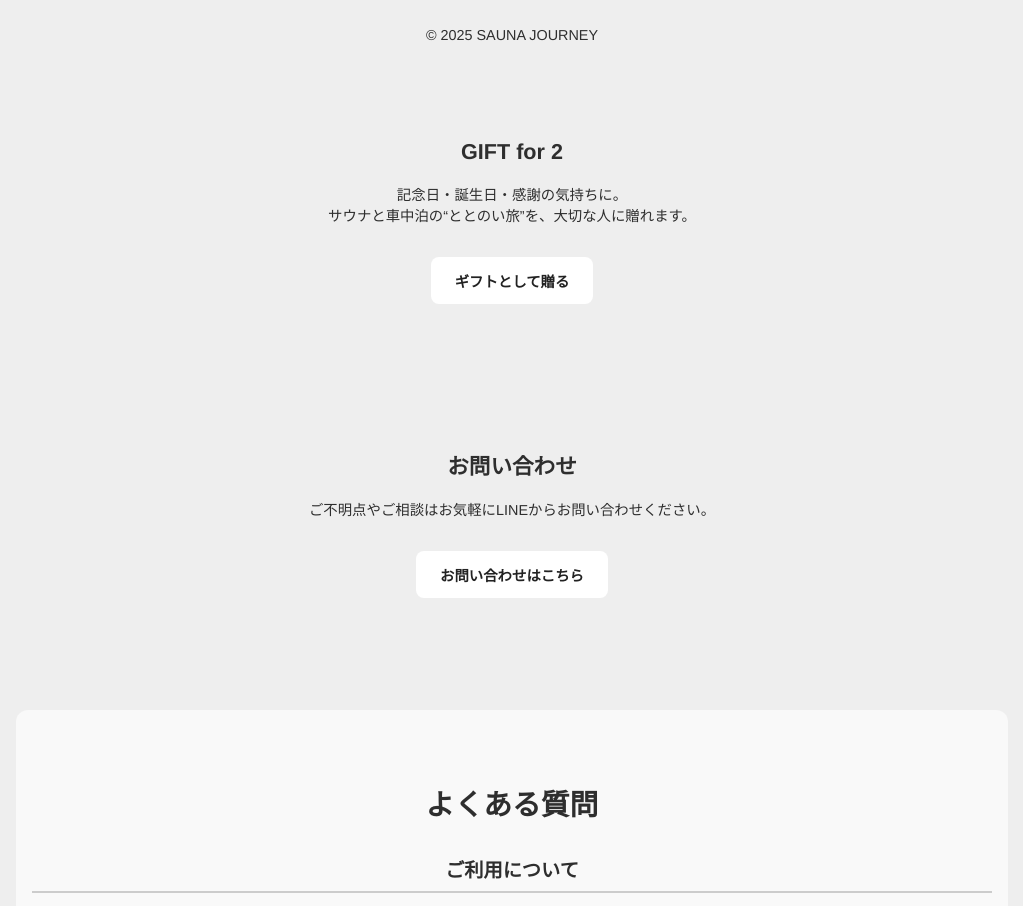
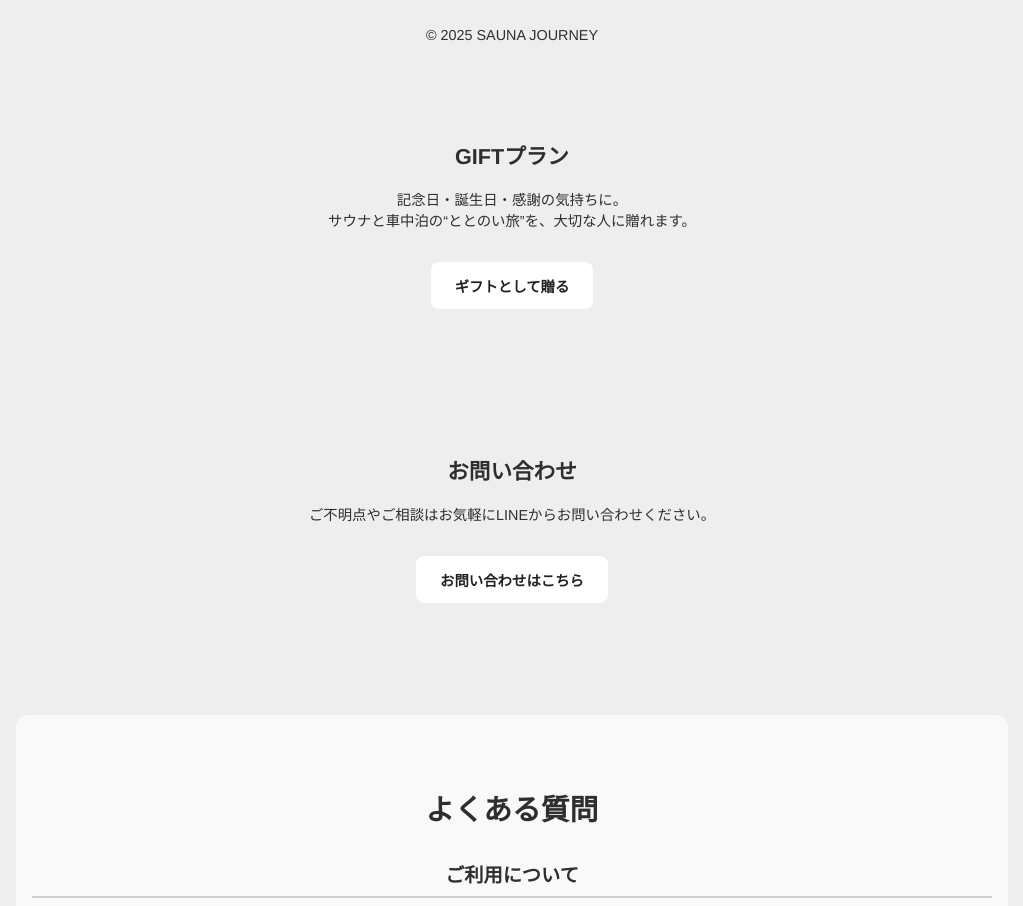
Before and after one commit to jsrentacar/jsrentacargogosauna, a plain HTML site: page index.html in a window 1280 px wide. Shown: the part 3060-3966 px from the top of the page, without its empty margins (128-1151 px from the left). Drawn offline with Linux system fonts and the light colour scheme.

Commit message:
Update index.html

```diff
--- a/index.html
+++ b/index.html
@@ -226,7 +226,7 @@
   <footer>
   <p>&copy; 2025 SAUNA JOURNEY</p>
   <section class="gift">
-    <h2>GIFT for 2</h2>
+    <h2>GIFTプラン</h2>
     <p style="text-align: center; max-width: 700px; margin: auto;">
       記念日・誕生日・感謝の気持ちに。<br>
       サウナと車中泊の“ととのい旅”を、大切な人に贈れます。
```
